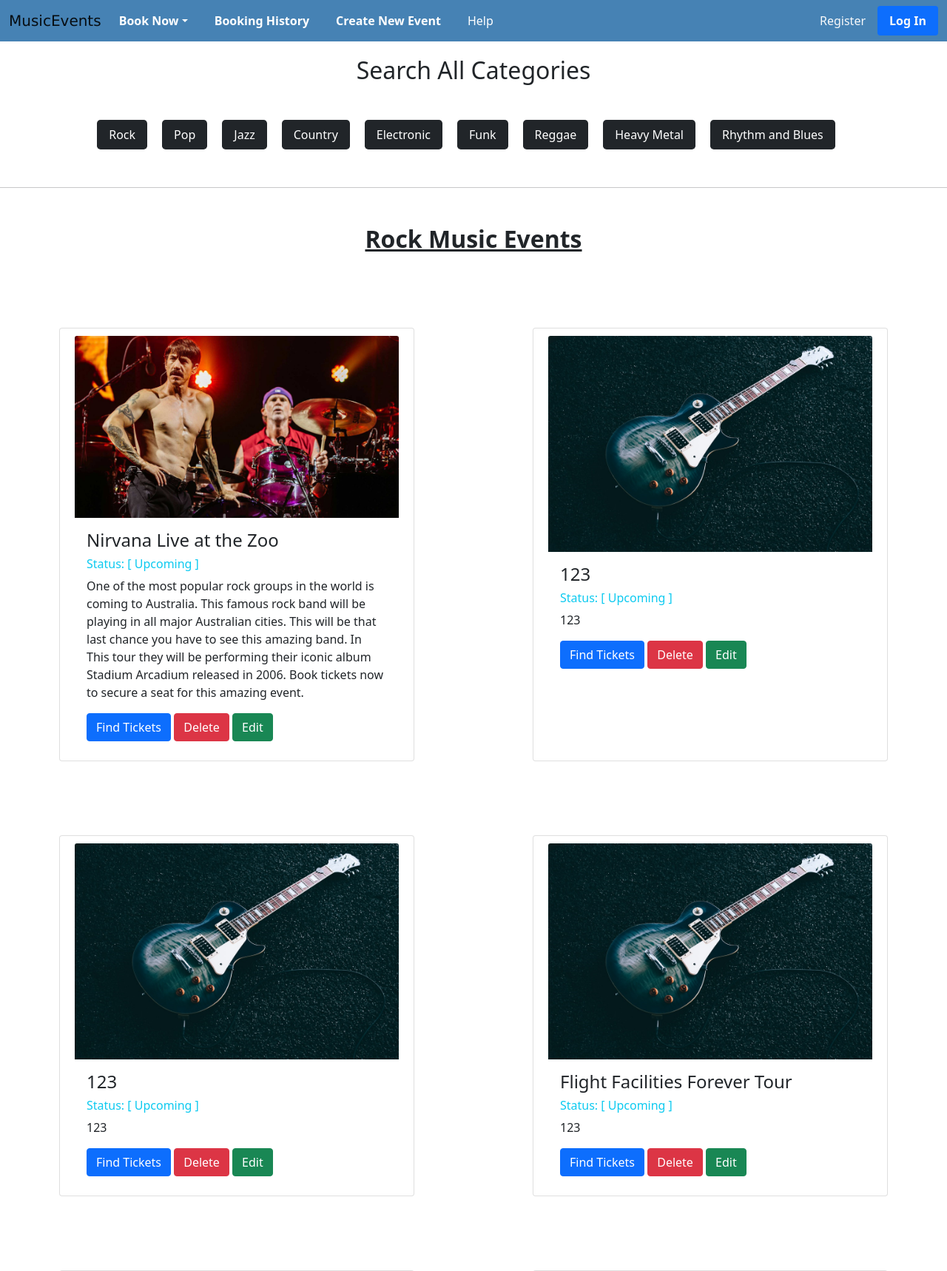
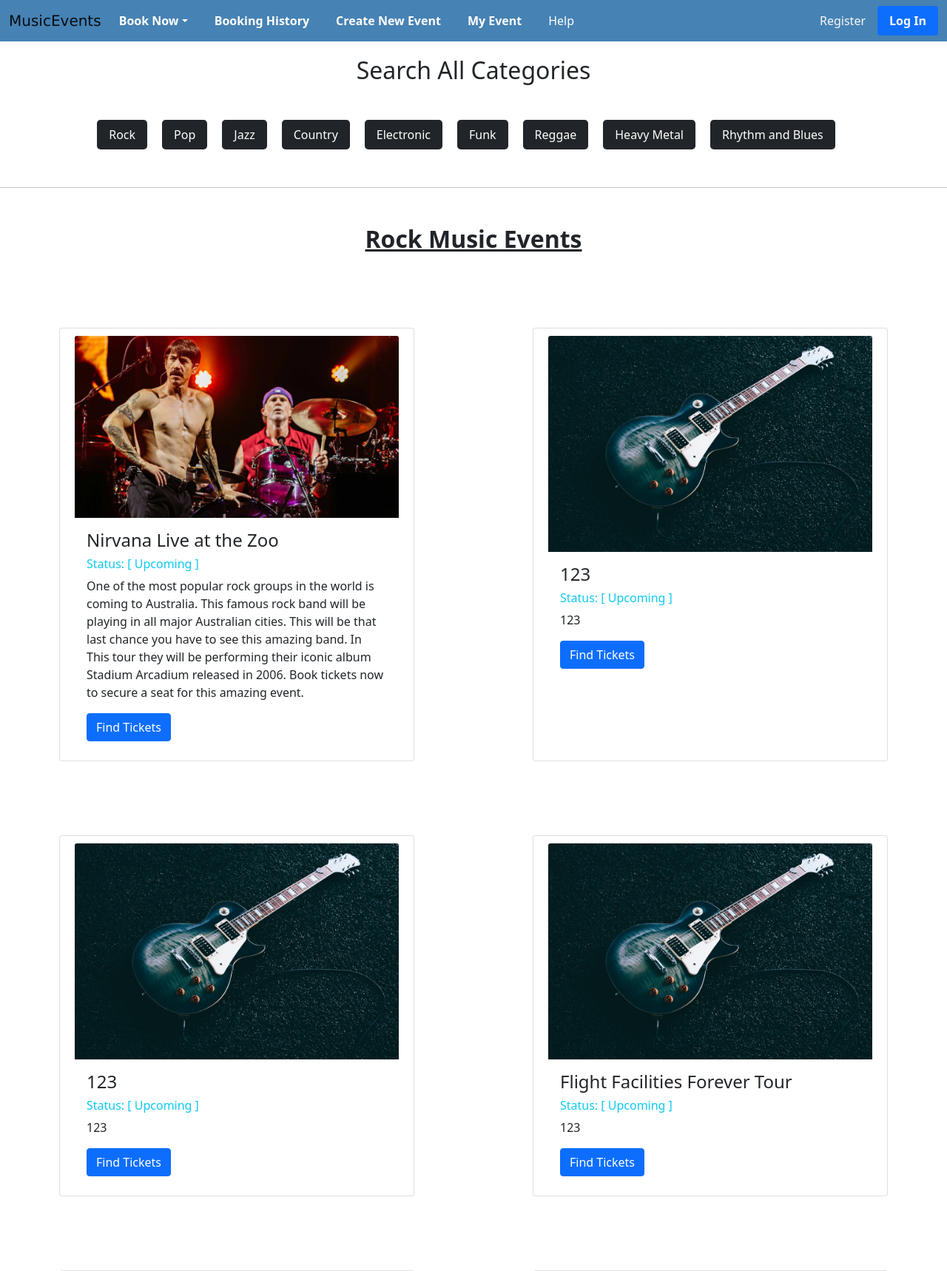
Before and after one commit to Jw40/eventsite, a Flask app: page /category in a window 1280 px wide. Shown: the top 1718 px of the page at 74% size. Run offline with Flask 2, Linux system fonts and the light colour scheme; data comes from the database, SQL or seed files in the repository; both versions use the stored data as it was after the commit; some libraries are stand-ins or nearby versions.

Commit message:
add My_event page, and move delete and edit function to this page

```diff
--- a/projectfile/website/templates/base.html
+++ b/projectfile/website/templates/base.html
@@ -44,6 +44,11 @@
 
                         <li class="nav-item">
                             <a class="nav-link" href="{{ url_for('events.create') }}" id = 'CatBar'><strong>Create New Event</strong></a>
+                        </li>
+
+                        <!-- my event-->
+                        <li class="nav-item">
+                            <a class="nav-link" href="{{ url_for('events.my_events') }}" id = 'CatBar'><strong>My Event</strong></a>
                         </li>
 
                         <li class="nav-item">
--- a/projectfile/website/templates/category.html
+++ b/projectfile/website/templates/category.html
@@ -67,8 +67,6 @@
                 <h6 class="card-title text-info">Status: {{rockEvent.status}}</h6>
                 <p class="card-text">{{rockEvent.description}}</p>
                 <a href="{{url_for('events.show', id=rockEvent.id)}}" class="btn btn-primary">Find Tickets</a>
-                <a href="{{url_for('events.delete_event', id=rockEvent.id)}}" class="btn btn-danger">Delete</a>
-                <a href="{{url_for('events.edit_event', id=rockEvent.id)}}" class="btn btn-success">Edit</a>
             </div>
         </div>
         {% endfor %}
@@ -89,8 +87,6 @@
                 <h6 class="card-title text-info">Status: {{popEvent.status}}</h6>
                 <p class="card-text">{{popEvent.description}}</p>
                 <a href="{{url_for('events.show', id=popEvent.id)}}" class="btn btn-primary">Find Tickets</a>
-                <a href="{{url_for('events.delete_event', id=popEvent.id)}}" class="btn btn-danger">Delete</a>
-                <a href="{{url_for('events.edit_event', id=popEvent.id)}}" class="btn btn-success">Edit</a>
             </div>
         </div>
         {% endfor %}
@@ -111,8 +107,6 @@
                 <h6 class="card-title text-info">Status: {{jazzEvent.status}}</h6>
                 <p class="card-text">{{jazzEvent.description}}</p>
                 <a href="{{url_for('events.show', id=jazzEvent.id)}}" class="btn btn-primary">Find Tickets</a>
-                <a href="{{url_for('events.delete_event', id=jazzEvent.id)}}" class="btn btn-danger">Delete</a>
-                <a href="{{url_for('events.edit_event', id=jazzEvent.id)}}" class="btn btn-success">Edit</a>
             </div>
         </div>
         {% endfor %}
@@ -134,8 +128,6 @@
                 <h6 class="card-title text-info">Status: {{countryEvent.status}}</h6>
                 <p class="card-text">{{countryEvent.description}}</p>
                 <a href="{{url_for('events.show', id=countryEvent.id)}}" class="btn btn-primary">Find Tickets</a>
-                <a href="{{url_for('events.delete_event', id=countryEvent.id)}}" class="btn btn-danger">Delete</a>
-                <a href="{{url_for('events.edit_event', id=countryEvent.id)}}" class="btn btn-success">Edit</a>
             </div>
         </div>
         {% endfor %}
@@ -157,8 +149,6 @@
                 <h6 class="card-title text-info">Status: {{electronicEvent.status}}</h6>
                 <p class="card-text">{{electronicEvent.description}}</p>
                 <a href="{{url_for('events.show', id=electronicEvent.id)}}" class="btn btn-primary">Find Tickets</a>
-                <a href="{{url_for('events.delete_event', id=electronicEvent.id)}}" class="btn btn-danger">Delete</a>
-                <a href="{{url_for('events.edit_event', id=electronicEvent.id)}}" class="btn btn-success">Edit</a>
             </div>
         </div>
         {% endfor %}
@@ -179,8 +169,6 @@
                 <h6 class="card-title text-info">Status: {{funkEvent.status}}</h6>
                 <p class="card-text">{{funkEvent.description}}</p>
                 <a href="{{url_for('events.show', id=funkEvent.id)}}" class="btn btn-primary">Find Tickets</a>
-                <a href="{{url_for('events.delete_event', id=funkEvent.id)}}" class="btn btn-danger">Delete</a>
-                <a href="{{url_for('events.edit_event', id=funkEvent.id)}}" class="btn btn-success">Edit</a>
             </div>
         </div>
         {% endfor %}
@@ -201,8 +189,6 @@
                 <h6 class="card-title text-info">Status: {{reggaeEvent.status}}</h6>
                 <p class="card-text">{{reggaeEvent.description}}</p>
                 <a href="{{url_for('events.show', id=reggaeEvent.id)}}" class="btn btn-primary">Find Tickets</a>
-                <a href="{{url_for('events.delete_event', id=reggaeEvent.id)}}" class="btn btn-danger">Delete</a>
-                <a href="{{url_for('events.edit_event', id=reggaeEvent.id)}}" class="btn btn-success">Edit</a>
             </div>
         </div>
         {% endfor %}
@@ -223,8 +209,6 @@
                 <h6 class="card-title text-info">Status: {{heavyEvent.status}}</h6>
                 <p class="card-text">{{heavyEvent.description}}</p>
                 <a href="{{url_for('events.show', id=heavyEvent.id)}}" class="btn btn-primary">Find Tickets</a>
-                <a href="{{url_for('events.delete_event', id=heavyEvent.id)}}" class="btn btn-danger">Delete</a>
-                <a href="{{url_for('events.edit_event', id=heavyEvent.id)}}" class="btn btn-success">Edit</a>
             </div>
         </div>
         {% endfor %}
@@ -245,8 +229,6 @@
                 <h6 class="card-title text-info">Status: {{rythemEvent.status}}</h6>
                 <p class="card-text">{{rythemEvent.description}}</p>
                 <a href="{{url_for('events.show', id=rythemEvent.id)}}" class="btn btn-primary">Find Tickets</a>
-                <a href="{{url_for('events.delete_event', id=rythemEvent.id)}}" class="btn btn-danger">Delete</a>
-                <a href="{{url_for('events.edit_event', id=rythemEvent.id)}}" class="btn btn-success">Edit</a>
             </div>
         </div>
         {% endfor %}
--- a/projectfile/website/templates/events/booking_history.html
+++ b/projectfile/website/templates/events/booking_history.html
@@ -27,11 +27,11 @@
                   <tr>
 
                       <th scope="row"><b>{{record[0].booking_Id}}</b></th>
-                      <th scope="row">Upcoming</th>
+                      <th scope="row">Booked</th>
                       <th scope ="row"><a href="{{url_for('events.show', id=record[0].events_id)}}">{{record[1].name}}</a>
                         <img src="{{record[1].image}}" class="center" alt="Responsive image"></th>
                       <th scope="row">{{record[0].quantity}}</th>
-                      <th scope="row">${{record[0].price}}(GST Inc.)</th>
+                      <th scope="row">${{record[1].price}}(GST Inc.)</th>
                       <th scope="row">{{record[0].booking_date}}</th>
                   </tr>
                 {% endfor %}
--- a/projectfile/website/templates/index.html
+++ b/projectfile/website/templates/index.html
@@ -73,8 +73,6 @@
                         <h6 class="card-title text-info">Status: {{rockEvent.status}}</h6>
                         <p class="card-text">{{rockEvent.description}}</p>
                         <a href="{{url_for('events.show', id=rockEvent.id)}}" class="btn btn-primary">Find Tickets</a>
-                        <a href="{{url_for('events.delete_event', id=rockEvent.id)}}" class="btn btn-danger">Delete</a>
-                        <a href="{{url_for('events.edit_event', id=rockEvent.id)}}" class="btn btn-success">Edit</a>
                     </div>
                 </div>
                 {% endfor %}
@@ -94,8 +92,6 @@
                         <h6 class="card-title text-info">Status: {{popEvent.status}}</h6>
                         <p class="card-text">{{popEvent.description}}</p>
                         <a href="{{url_for('events.show', id=popEvent.id)}}" class="btn btn-primary">Find Tickets</a>
-                        <a href="{{url_for('events.delete_event', id=popEvent.id)}}" class="btn btn-danger">Delete</a>
-                        <a href="{{url_for('events.edit_event', id=popEvent.id)}}" class="btn btn-success">Edit</a>
                     </div>
                 </div>
                 {% endfor %}
@@ -115,8 +111,6 @@
                         <h6 class="card-title text-info">Status: {{jazzEvent.status}}</h6>
                         <p class="card-text">{{jazzEvent.description}}</p>
                         <a href="{{url_for('events.show', id=jazzEvent.id)}}" class="btn btn-primary">Find Tickets</a>
-                        <a href="{{url_for('events.delete_event', id=jazzEvent.id)}}" class="btn btn-danger">Delete</a>
-                        <a href="{{url_for('events.edit_event', id=jazzEvent.id)}}" class="btn btn-success">Edit</a>
                     </div>
                 </div>
                 {% endfor %}
```
Also changed, not shown: projectfile/website/events.py (+23 -17 lines), projectfile/website/templates/events/my_events.html (added, +34 -0 lines), projectfile/website/sitedata.sqlite, projectfile/website/static/image/booking1.jpg (added), projectfile/website/static/image/booking2.jpg (added).
